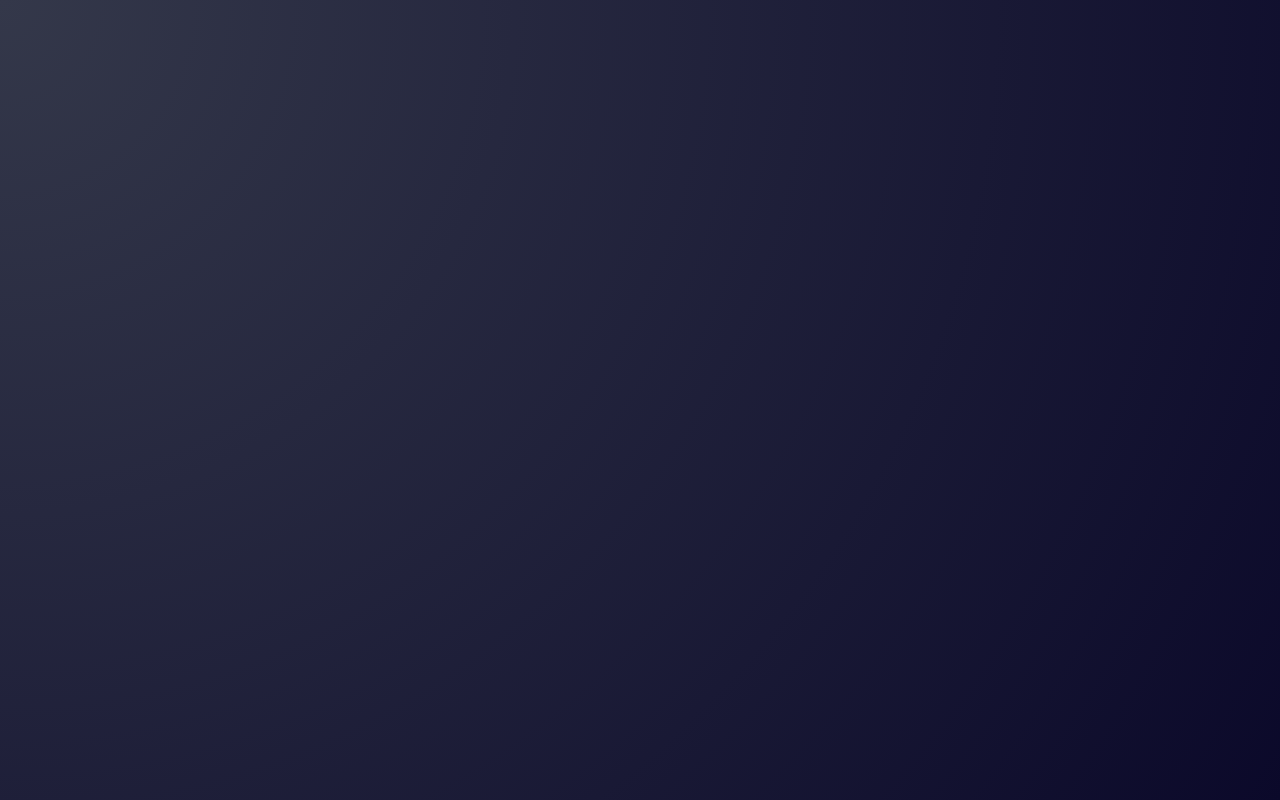
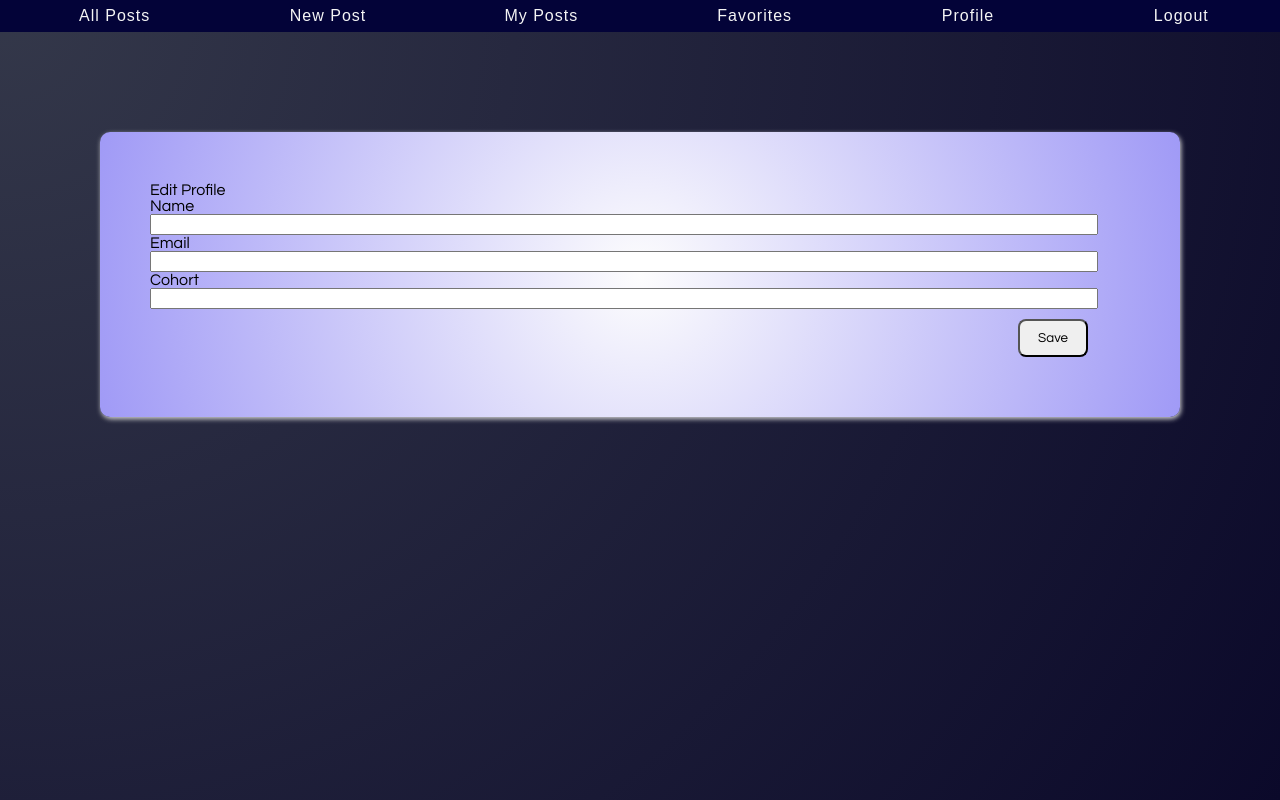
Before and after one commit to jamesfreeman114/learning-moments, a React (Vite) app: page /profile/1/edit in a window 1280 px wide. Built offline with nearby package versions, Linux system fonts and the light colour scheme; no server answers; sample sign-in values are in the browser's storage.

Commit message:
Created an Edit Profile form

```diff
--- /dev/null
+++ b/src/components/users/EditProfile.jsx
@@ -0,0 +1,76 @@
+import "./Profile.css"
+import { useState, useEffect } from "react"
+import { Link } from "react-router-dom"
+import { useParams } from "react-router-dom"
+import { getUserById } from "../../services/userService"
+
+export const EditProfile = () => {
+
+
+
+    const [user, setUser] = useState([])
+    const {id} = useParams()
+
+    useEffect(()=>{
+        getUserById(id).then((userObj) => {
+            setUser(userObj[0])})
+    },[id])
+
+
+
+
+    return (
+
+        <form className="form-container">
+        <h2>Edit Profile</h2>
+            <fieldset>
+                <div className="form-group">
+                    <label>Name</label>
+                    <input  type="text"
+                            required
+                            value={user?.name || ""}
+                            onChange={(event) => {
+                                const copy = {...user}
+                                copy.name = event.target.value
+                                setUser(copy)
+                            }}
+                    />
+                </div>
+            </fieldset>
+            <fieldset>
+                <div className="form-group">
+                    <label>Email</label>
+                    <input  type="text"
+                            required
+                            value={user.email}
+                            onChange={(event) => {
+                                const copy = {...user}
+                                copy.email = event.target.value
+                                setUser(copy)
+                            }}
+
+                    />
+                </div>
+            </fieldset>
+            <fieldset>
+                <div className="form-group">
+                    <label>Cohort</label>
+                    <input  type="text"
+                            required
+                            value={user.cohort}
+                            onChange={(event) => {
+                                const copy = {...user}
+                                copy.cohort = event.target.value
+                                setUser(copy)
+                            }}
+                    />
+                </div>
+            </fieldset>
+            <fieldset>
+                <div className="form-group">
+                    <button className="form-btn btn-primary">Save</button>
+                </div>
+            </fieldset>
+        </form>
+    )
+}
--- a/src/components/users/MyProfile.jsx
+++ b/src/components/users/MyProfile.jsx
@@ -1,10 +1,12 @@
-import { useParams } from "react-router-dom"
+import { useNavigate, useParams } from "react-router-dom"
 import { useEffect, useState } from "react"
 import { getUserById } from "../../services/userService"
 import "./Profile.css"
 import { getAllPosts } from "../../services/postService"
 
 export const MyProfile =  ( ) => {
+
+    const navigate = useNavigate()
 
     const {id} = useParams()
 
@@ -43,6 +45,12 @@ export const MyProfile =  ( ) => {
                 <span className="post-topic">Total Posts: </span>
                 {posts?.length}
             </div>
+            <div>
+                <button className="btn-primary"
+                        onClick={()=>{navigate(`edit`)}}>
+                        Edit
+                </button>
+            </div>
 
             </section>)
 }
--- a/src/components/users/Profile.css
+++ b/src/components/users/Profile.css
@@ -234,3 +234,60 @@ body {
   font-size: x-large;
   margin: 20px 0px;
 }
+
+.form-heading {
+  font-size: x-large;
+}
+
+
+.form-container {
+  margin: 100px;
+  padding: 50px;
+  background-image: radial-gradient(circle, #fdfdfd, #a09af6);
+}
+
+.form-control {
+  height: calc(1.5em + 0.75rem + 2px);
+  padding: 0.375rem 0.75rem;
+  font-size: 1rem;
+  border: 1px solid var(--outline);
+  border-radius: 0.25rem;
+}
+
+.form-body {
+  display: flex;
+  align-items: fle;
+  height: calc(7.5em + 0.75rem + 2px);
+  padding: 0.375rem 0.75rem;
+  font-size: 1rem;
+  border: 1px solid var(--outline);
+  border-radius: 0.25rem;
+}
+
+.form-group {
+  margin-right: 2rem;
+  display: flex;
+  flex-direction: column;
+}
+
+.form-btn {
+  align-self: flex-end;
+}
+
+.form-btn:focus {
+  box-shadow: none;
+  outline: 2px solid transparent;
+  outline-offset: 2px;
+}
+
+.form-dropdown {
+  width: 30%; /* Use parent width instead of fixed 600px */
+}
+
+.form-dropdown select {
+  width: 100%;
+  padding: 0.5rem;
+  border: 2px solid rgb(0, 0, 0);
+  border-radius: 0.5rem;
+  margin: 1rem 0;
+}
--- a/src/views/ApplicationViews.jsx
+++ b/src/views/ApplicationViews.jsx
@@ -8,6 +8,7 @@ import { MyPosts } from "../components/posts/MyPosts"
 import { EditPost } from "../components/posts/EditPost"
 import { Favorites } from "../components/posts/FavoritePosts"
 import { MyProfile } from "../components/users/MyProfile"
+import { EditProfile } from "../components/users/EditProfile"
 
 
 export const ApplicationViews = () => {
@@ -42,6 +43,7 @@ export const ApplicationViews = () => {
                 <Route path="favorites" element={<Favorites currentUser={currentUser} />} />
                 <Route path="profile/:id">
                     <Route index element={< MyProfile />} />
+                    <Route path="edit" element={<EditProfile/>} />
 
                 </Route>
 
```
